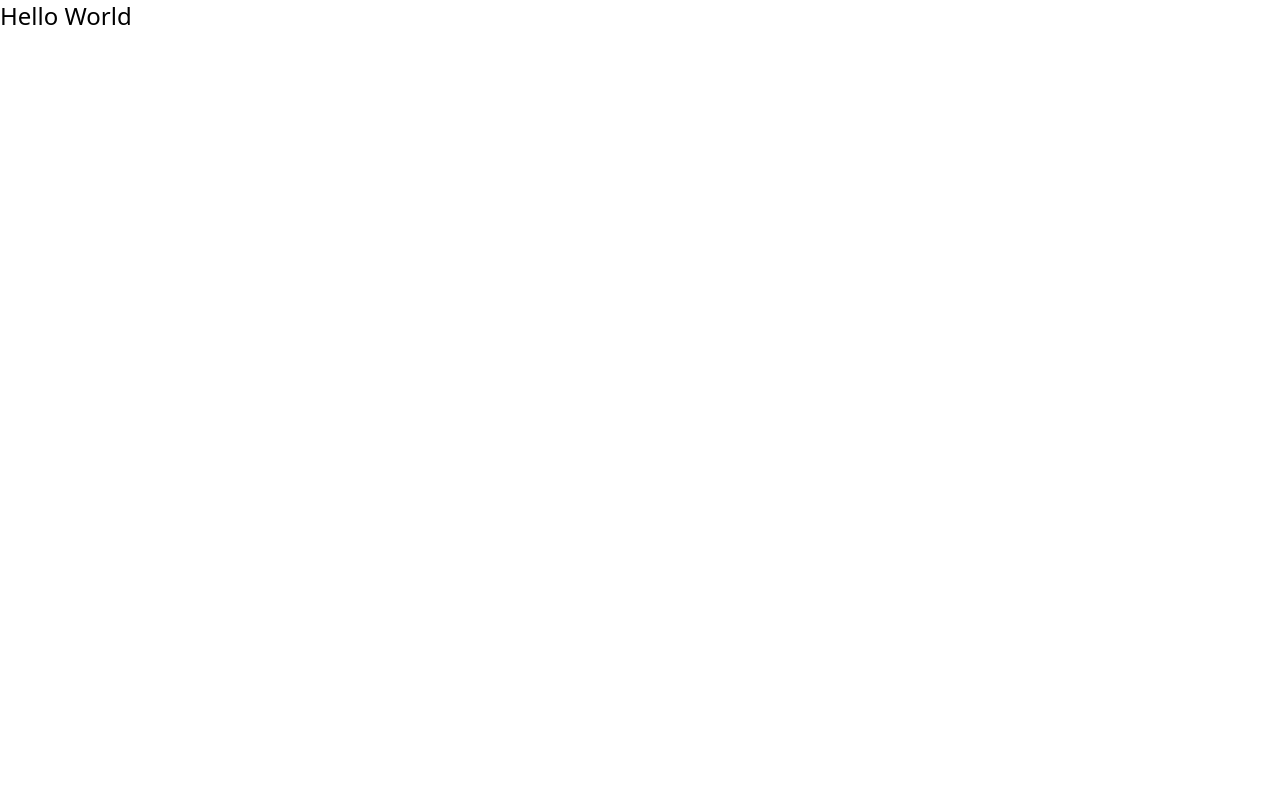
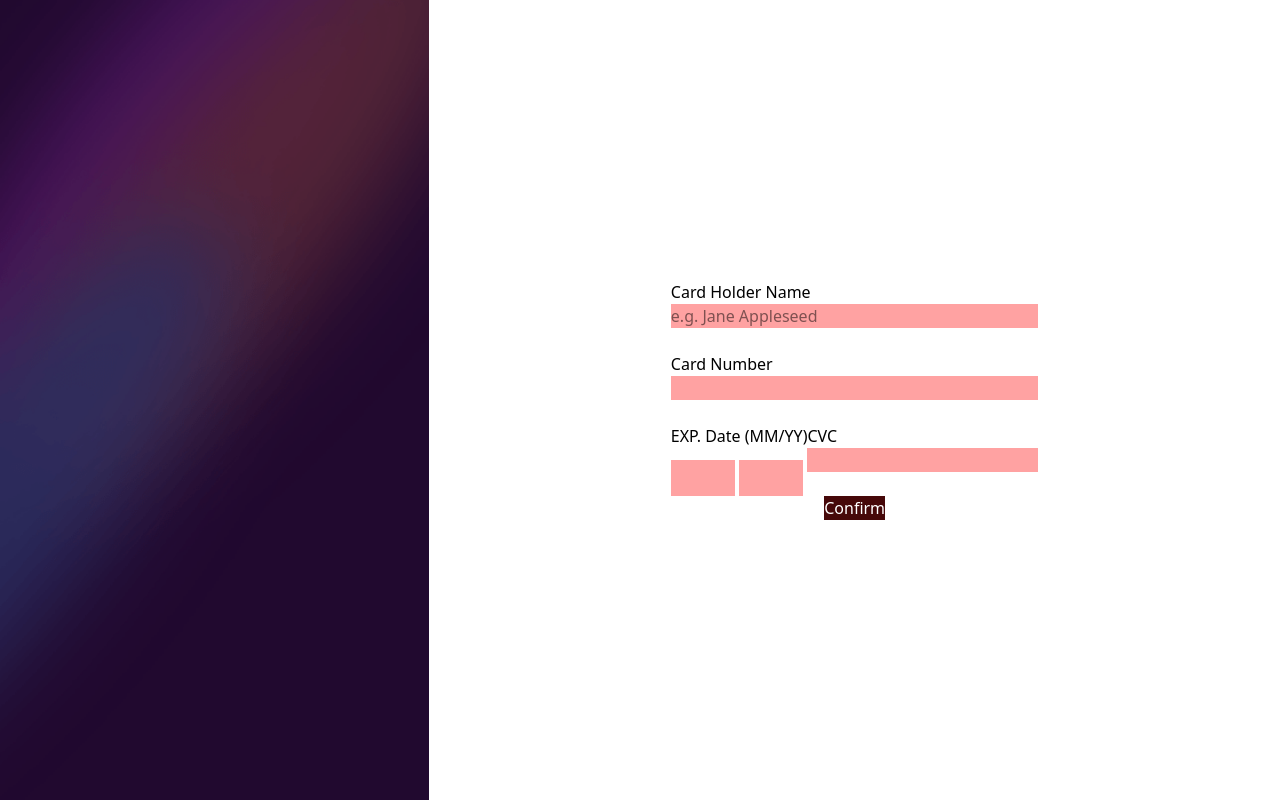
Before and after one commit to doinby/creditcard-component-react, a React (Vite) app: page / in a window 1280 px wide. Built offline with nearby package versions, Linux system fonts and the light colour scheme.

Commit message:
set up basic form

```diff
--- a/src/App.jsx
+++ b/src/App.jsx
@@ -1,3 +1,11 @@
+import CardForm from './components/CardForm';
+import bg from './assets/images/bg-main-desktop.png';
+
 export default function App() {
-	return <h1 className='text-2xl'>Hello World</h1>;
+	return (
+		<>
+			<img src={bg} />
+			<CardForm />
+		</>
+	);
 }
--- /dev/null
+++ b/src/components/CardForm.jsx
@@ -0,0 +1,36 @@
+import TextInput from './TextInput';
+import DateInput from './DateInput';
+
+export default function Form() {
+	return (
+		<form className='w-full flex flex-col gap-8 justify-center items-center'>
+			<div className='p-8 flex flex-col'>
+				<TextInput
+					label='Card Holder Name'
+					placeholder='e.g. Jane Appleseed'
+					// type='text'
+					name='name'
+				/>
+				<TextInput
+					label='Card Number'
+					placeholder=''
+					// type='number'
+					name='cc-number'
+				/>
+				<div className='flex'>
+					<DateInput />
+					<TextInput
+						label='CVC'
+						placeholder=''
+						// type='number'
+						name='cvc-number'
+						inputWidth={24}
+					/>
+				</div>
+				<button type='submit' className='self-center bg-red-950 text-white'>
+					Confirm
+				</button>
+			</div>
+		</form>
+	);
+}
--- /dev/null
+++ b/src/components/DateInput.jsx
@@ -0,0 +1,9 @@
+export default function DateInput() {
+	return (
+		<div className='grid grid-cols-2'>
+			<label className='col-span-2'>EXP. Date (MM/YY)</label>
+			<input type='number' name='month' className='w-16' />
+			<input type='number' name='year' className='w-16' />
+		</div>
+	);
+}
--- /dev/null
+++ b/src/components/TextInput.jsx
@@ -0,0 +1,46 @@
+import { useState } from 'react';
+
+export default function FormInput({
+	label = 'Input',
+	placeholder = '',
+	type = 'text',
+	name = 'input',
+	inputWidth,
+}) {
+	const [input, setInput] = useState('');
+	console.log('input:', input);
+	const [errMsg, setErrMsg] = useState('');
+	const hasErrMsg = errMsg ? 'opacity-100' : 'opacity-0';
+
+	const numberRegex = /^\d+$/;
+
+	function handleOnChange(e) {
+		if (name === 'cc-number' || name === 'cvc-number') {
+			return validateNumber(e.target.value);
+		}
+
+		return setInput(e.target.value);
+	}
+
+	function validateNumber(value) {
+		if (!numberRegex.test(value)) {
+			return setErrMsg('not number');
+		}
+	}
+
+	return (
+		<div className='flex flex-col relative pb-6'>
+			<label>{label}</label>
+			<input
+				placeholder={placeholder}
+				type={type}
+				name={name}
+				className={`w-${inputWidth}`}
+				onChange={handleOnChange}
+			/>
+			<p className={`${hasErrMsg} absolute bottom-0`}>
+				{errMsg ? errMsg : 'placeholder'}
+			</p>
+		</div>
+	);
+}
--- a/src/index.css
+++ b/src/index.css
@@ -1 +1,18 @@
 @import 'tailwindcss';
+
+@layer base {
+	html,
+	body,
+	#root {
+		@apply h-full w-full flex;
+	}
+}
+
+@layer components {
+	input {
+		@apply grow bg-red-300;
+	}
+}
+
+@layer theme {
+}
```
Also changed, not shown: src/assets/images/bg-main-desktop.png (added).
